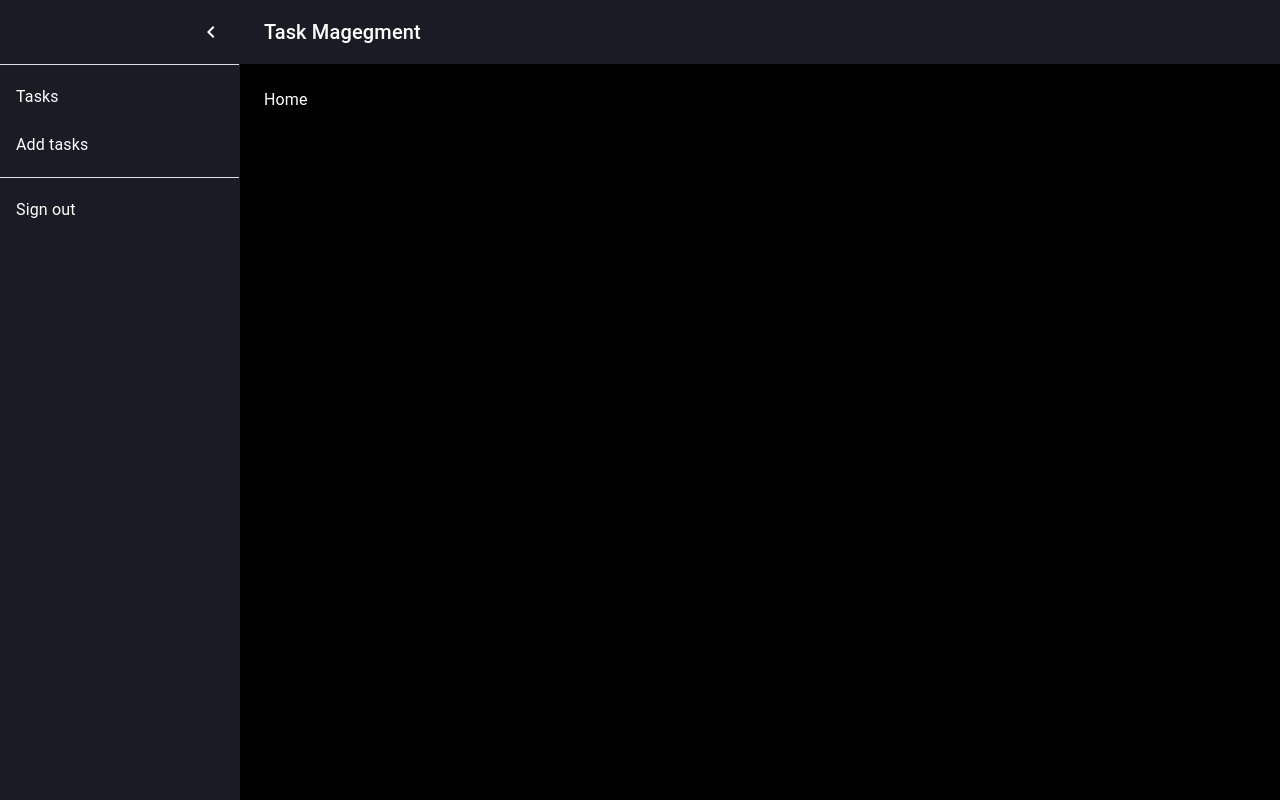
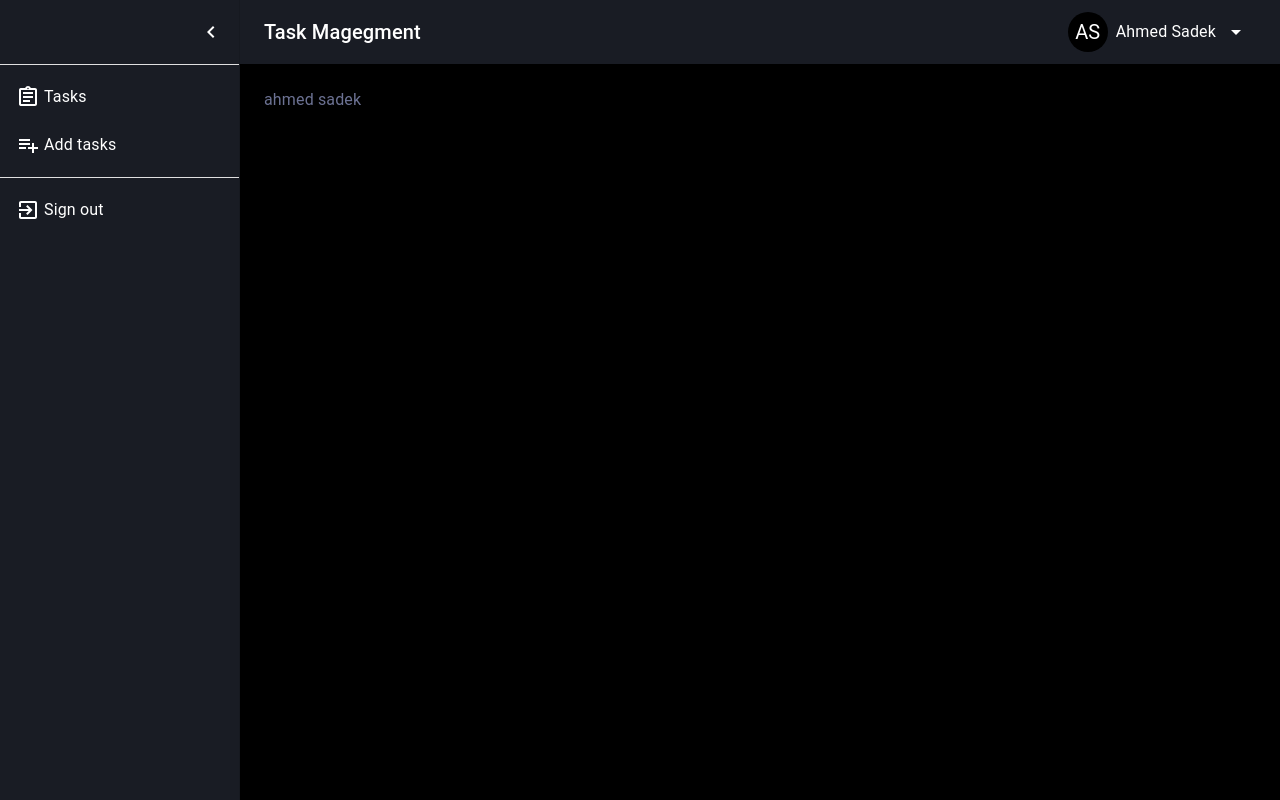
Before and after one commit to Ahmed-Sadek89/task-frontend-react-3-3-2024, a React (Create React App) app: page / in a window 1280 px wide. Built offline with nearby package versions, Linux system fonts and the light colour scheme.

Commit message:
complete the layout.tsx

```diff
--- a/src/Theme.ts
+++ b/src/Theme.ts
@@ -24,14 +24,23 @@ export const theme = createTheme({
             backgroundColor: '#fff',
           }
         }
+      },
+      MuiListItemButton: {
+        styleOverrides: {
+          root: {
+            display: "flex",
+            gap: 4,
+            alignItems: "center"
+          }
+        }
       }
     },
     palette: {
       primary: {
-        main: '#191c24',
-      },
-      secondary: {
-        main: '#000',
+        main: '#191c24', //semi-black
+        dark: "#000", // black
+        light: "#fff", // white
+        contrastText: "#6c7293" // semi-black-text
       },
     },
   });
--- a/src/components/Layout/CustomAppBar.tsx
+++ b/src/components/Layout/CustomAppBar.tsx
@@ -1,7 +1,8 @@
-import { IconButton, Toolbar, Typography, styled } from "@mui/material";
+import { Avatar, Box, IconButton, Toolbar, Typography, styled } from "@mui/material";
 import MuiAppBar, { AppBarProps as MuiAppBarProps } from '@mui/material/AppBar';
 import { useNavigate } from "react-router-dom";
 import MenuIcon from '@mui/icons-material/Menu';
+import CustomDropDown from "./CustomDropDown";
 
 type props = {
     open: boolean,
@@ -30,8 +31,9 @@ const CustomAppBar = ({ open, drawerWidth, handleDrawerOpen }: props) => {
     }));
     const navigate = useNavigate()
     return (
-        <AppBar position="fixed" open={open} sx={{background: "secondary"}}>
-            <Toolbar >
+        <AppBar position="fixed" open={open} sx={{ color: "primary.light" }}>
+            <Toolbar sx={{display: 'flex',justifyContent: "space-between", alignItems: 'center'}}>
+                <Box sx={{flex: '1', display: 'flex', alignItems: 'center'}}>
                     <IconButton
                         color="inherit"
                         aria-label="open drawer"
@@ -41,9 +43,15 @@ const CustomAppBar = ({ open, drawerWidth, handleDrawerOpen }: props) => {
                     >
                         <MenuIcon />
                     </IconButton>
-                <Typography variant="h6" noWrap component="div" onClick={() => navigate('/')} sx={{cursor: "pointer"}}>
+                    <Typography variant="h6" noWrap component="div" onClick={() => navigate('/')} sx={{ cursor: "pointer" }}>
                         Task Magegment
                     </Typography>
+                </Box>
+                <Box sx={{ display: 'flex', alignItems: 'center', gap: 1}}>
+                    {/* <Avatar alt="Remy Sharp" src="/static/images/avatar/1.jpg" /> */}
+                    <Avatar sx={{ bgcolor: 'primary.dark' }}>AS</Avatar>
+                    <CustomDropDown />
+                </Box>
             </Toolbar>
         </AppBar>
     )
--- a/src/components/Layout/CustomLists.tsx
+++ b/src/components/Layout/CustomLists.tsx
@@ -1,5 +1,8 @@
 import { useNavigate } from 'react-router-dom';
 import { ListItemText, ListItemButton, ListItem, Divider, List } from '@mui/material';
+import AssignmentOutlinedIcon from '@mui/icons-material/AssignmentOutlined';
+import PlaylistAddOutlinedIcon from '@mui/icons-material/PlaylistAddOutlined';
+import ExitToAppOutlinedIcon from '@mui/icons-material/ExitToAppOutlined';
 
 const CustomLists = () => {
     const navigate = useNavigate();
@@ -9,19 +12,22 @@ const CustomLists = () => {
             <List>
                 <ListItem disablePadding>
                     <ListItemButton onClick={() => navigate('/')}>
+                        <AssignmentOutlinedIcon />
                         <ListItemText primary={"Tasks"} />
                     </ListItemButton>
                 </ListItem>
                 <ListItem disablePadding>
                     <ListItemButton onClick={() => navigate('/task/add')}>
+                        <PlaylistAddOutlinedIcon />
                         <ListItemText primary={"Add tasks"} />
                     </ListItemButton>
                 </ListItem>
             </List>
-            <Divider/>
+            <Divider />
             <List>
                 <ListItem disablePadding>
                     <ListItemButton>
+                        <ExitToAppOutlinedIcon />
                         <ListItemText primary={"Sign out"} />
                     </ListItemButton>
                 </ListItem>
--- a/src/pages/Home/Home.tsx
+++ b/src/pages/Home/Home.tsx
@@ -1,8 +1,14 @@
+import { Box, Typography } from '@mui/material'
 import React from 'react'
 
 const Home = () => {
+
   return (
-    <div>Home</div>
+    <Box>
+      <Typography sx={{color: 'primary.contrastText'}}>
+        ahmed sadek
+      </Typography>
+    </Box>
   )
 }
 
--- a/src/routes/routes.tsx
+++ b/src/routes/routes.tsx
@@ -7,6 +7,7 @@ import AddTask from "../pages/AddTask/AddTask";
 import EditTask from "../pages/EditTask/EditTask";
 import Login from "../pages/Login/Login";
 import Register from "../pages/Register/Register";
+import Profile from "../pages/Profile/Profile";
 
 
 const routes = createBrowserRouter([
@@ -22,6 +23,10 @@ const routes = createBrowserRouter([
             {
                 path: 'task/add',
                 element: <AddTask />
+            },
+            {
+                path: 'task/profile/:id',
+                element: <Profile />
             },
             {
                 path: 'task/:task_id',
```
Lines whose indentation alone changed are shown as unchanged.
